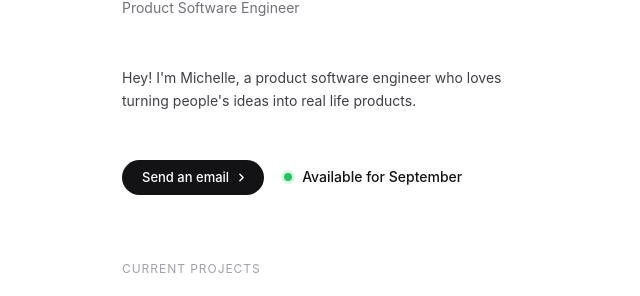
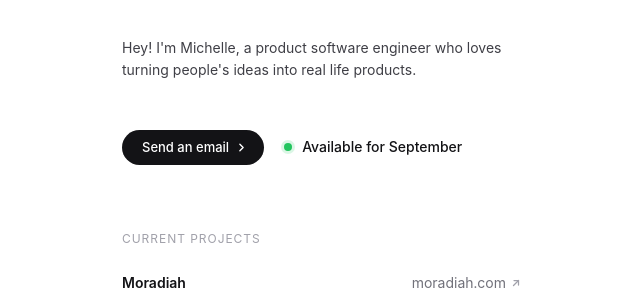
Before and after one commit to micazev/micazev.com, a Gatsby site: page / in a window 1280 px wide. Shown: the part 180-476 px from the top of the page, without its empty margins (318-958 px from the left). Built offline with nearby package versions, Linux system fonts and the light colour scheme; Gatsby itself is replaced by a stand-in of ours.

Commit message:
Drop the role line from the homepage header.
Co-authored-by: Cursor <cursoragent@cursor.com>

```diff
--- a/src/pages/index.js
+++ b/src/pages/index.js
@@ -6,7 +6,6 @@ import * as React from "react";
 
 const content = {
   name: "Michelle Azevedo",
-  role: "Product Software Engineer",
   bio: [
     "Hey! I'm Michelle, a product software engineer who loves turning people's ideas into real life products.",
   ],
@@ -209,7 +208,6 @@ const IndexPage = () => (
     <header className="reveal">
       <h1 className="name">{content.name}</h1>
       <Socials items={content.socials} label="Social media" />
-      <p className="role">{content.role}</p>
     </header>
 
     <section className="bio reveal" style={{ animationDelay: "60ms" }}>
```
